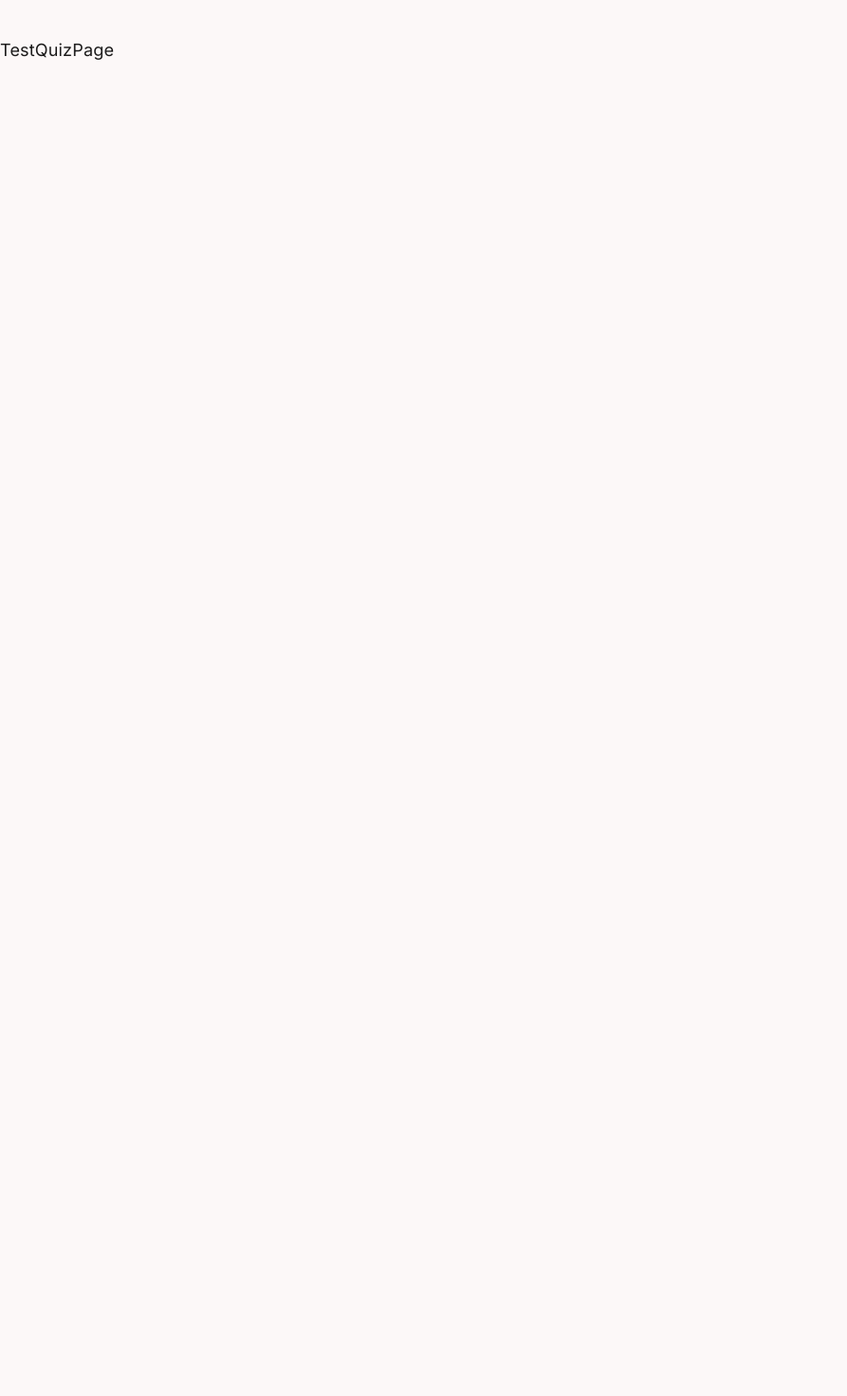
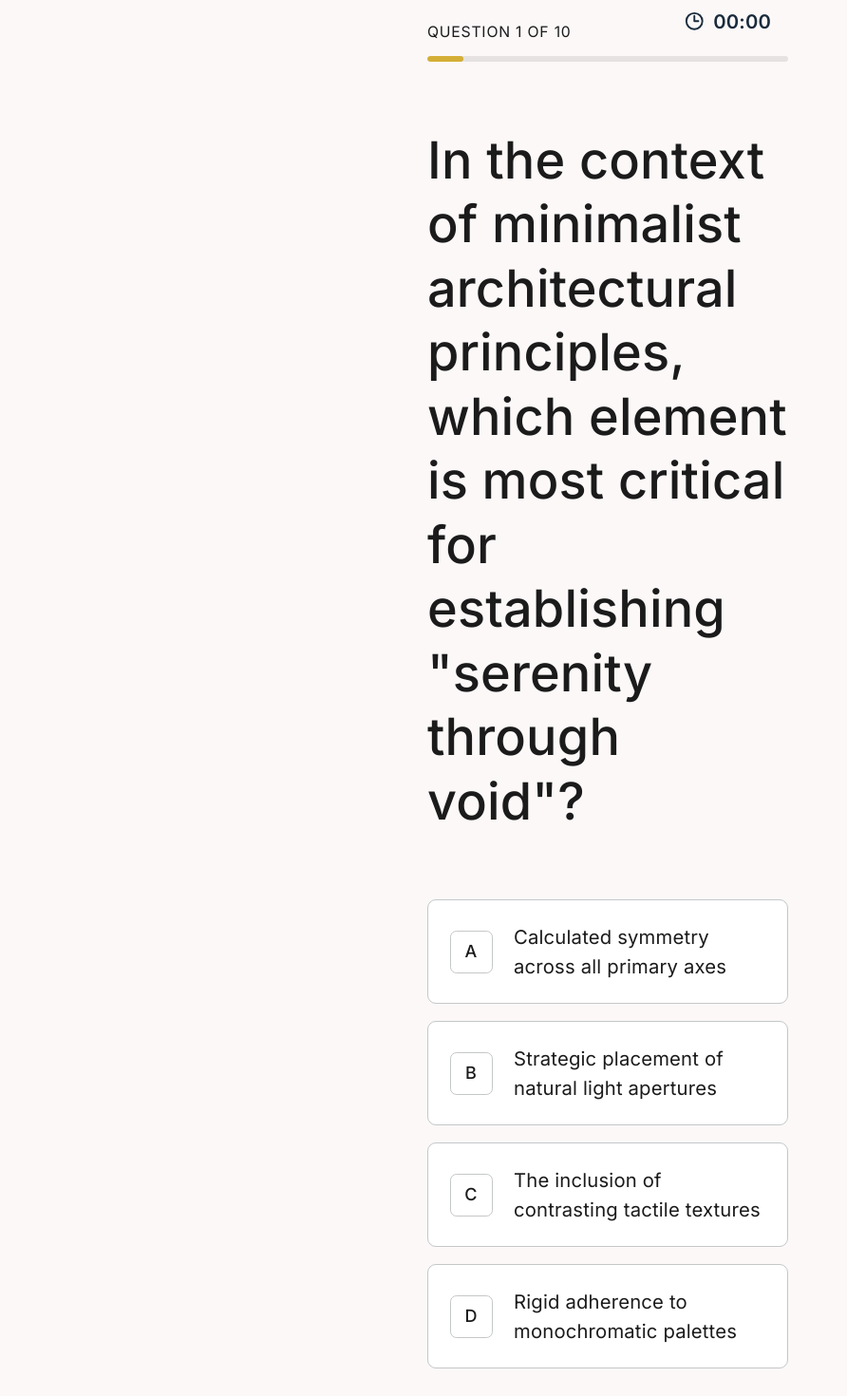
Before and after one commit to ganzawajendra/quiz-application, a React (Vite) app: page /test-quiz in a window 1280 px wide. Shown: the part 140-1610 px from the top of the page at 95% size, without its empty margins (0-892 px from the left). Before the commit the page ends 800 px from the top, so only its background shows below. Built offline with nearby package versions, Linux system fonts and the light colour scheme; no server answers; sample sign-in values are in the browser's storage.

Commit message:
feat: test quiz page berhasil

```diff
--- a/src/pages/TestQuizPage.jsx
+++ b/src/pages/TestQuizPage.jsx
@@ -1,8 +1,77 @@
-import React from 'react'
+import React, { useState } from 'react'
 
 const TestQuizPage = () => {
+  const [selectedAnswer, setSelectedAnswer] = useState('')
+
+  const options = [
+    { id: 'A', text: 'Calculated symmetry across all primary axes' },
+    { id: 'B', text: 'Strategic placement of natural light apertures' },
+    { id: 'C', text: 'The inclusion of contrasting tactile textures' },
+    { id: 'D', text: 'Rigid adherence to monochromatic palettes' }
+  ]
+
   return (
-    <div className='pt-40'>TestQuizPage</div>
+    <div className='pt-[140px] px-100 pb-20'>
+      {/* Header */}
+      <div className="w-full flex flex-col gap-3">
+        <div className="flex justify-between items-end">
+          <p className="text-sm tracking-wider text-[var(--text-primary)] uppercase">
+            Question 1 of 10
+          </p>
+          <div className="flex items-center gap-2 bg-[var(--bg-primary)] px-4 py-1.5 rounded-full">
+            <svg xmlns="http://www.w3.org/2000/svg" fill="none" viewBox="0 0 24 24" strokeWidth={2} stroke="currentColor" className="w-5 h-5 text-[var(--accent-dark)]">
+              <path strokeLinecap="round" strokeLinejoin="round" d="M12 6v6h4.5m4.5 0a9 9 0 1 1-18 0 9 9 0 0 1 18 0Z" />
+            </svg>
+            <span className="font-semibold text-lg text-[var(--accent-dark)]">00:00</span>
+          </div>
+        </div>
+        <div className="w-full bg-[var(--bg-icon-light)] h-[6px] rounded-full overflow-hidden">
+          <div className="bg-[var(--accent-gold)] h-full w-[10%] rounded-full"></div>
+        </div>
+      </div>
+
+      {/* Question */}
+      <div className='mt-[70px]'>
+        <h1 className="font-medium text-5xl leading-tight">In the context of minimalist architectural principles, which element is most critical for establishing "serenity through void"?</h1>
+      </div>
+
+      {/* Answer */}
+      <div className='mt-[70px] flex flex-col gap-4'>
+        {options.map((option) => {
+          const isActive = selectedAnswer === option.id;
+          return (
+            <div
+              key={option.id}
+              onClick={() => setSelectedAnswer(option.id)}
+              className={`flex items-center gap-5 rounded-lg p-5 cursor-pointer transition-all duration-200 ${
+                isActive
+                  ? 'border border-[var(--accent-dark)] ring-1 ring-[var(--accent-dark)] bg-[var(--bg-secondary)]'
+                  : 'border border-[var(--border)] bg-white hover:bg-[var(--bg-secondary)]'
+              }`}
+            >
+              <div className={`size-10 shrink-0 flex items-center justify-center rounded-md border ${
+                isActive
+                  ? 'bg-[var(--accent-dark)] border-[var(--accent-dark)] text-white'
+                  : 'bg-white border-[var(--border)] text-[var(--text-primary)]'
+              }`}>
+                <p className="font-medium">{option.id}</p>
+              </div>
+              <p className="text-lg">{option.text}</p>
+            </div>
+          )
+        })}
+      </div>
+
+      {/* Navigation */}
+      <div className='mt-[140px] flex justify-between'>
+        <button className='bg-[var(--bg-primary)] px-20 py-3 rounded-md border border-[var(--border)] cursor-pointer transition-all duration-200 hover:scale-99'>
+          <span className="font-semibold text-md text-[var(--text-muted)]">Previous</span>
+        </button>
+        <button className='bg-[var(--accent-dark)] px-20 py-2 rounded-md cursor-pointer hover:bg-[var(--text-primary)] transition-all duration-200 hover:scale-99'>
+          <span className="font-semibold text-md text-[var(--bg-primary)]">Next</span>
+        </button>
+      </div>
+    </div>
   )
 }
 
```
